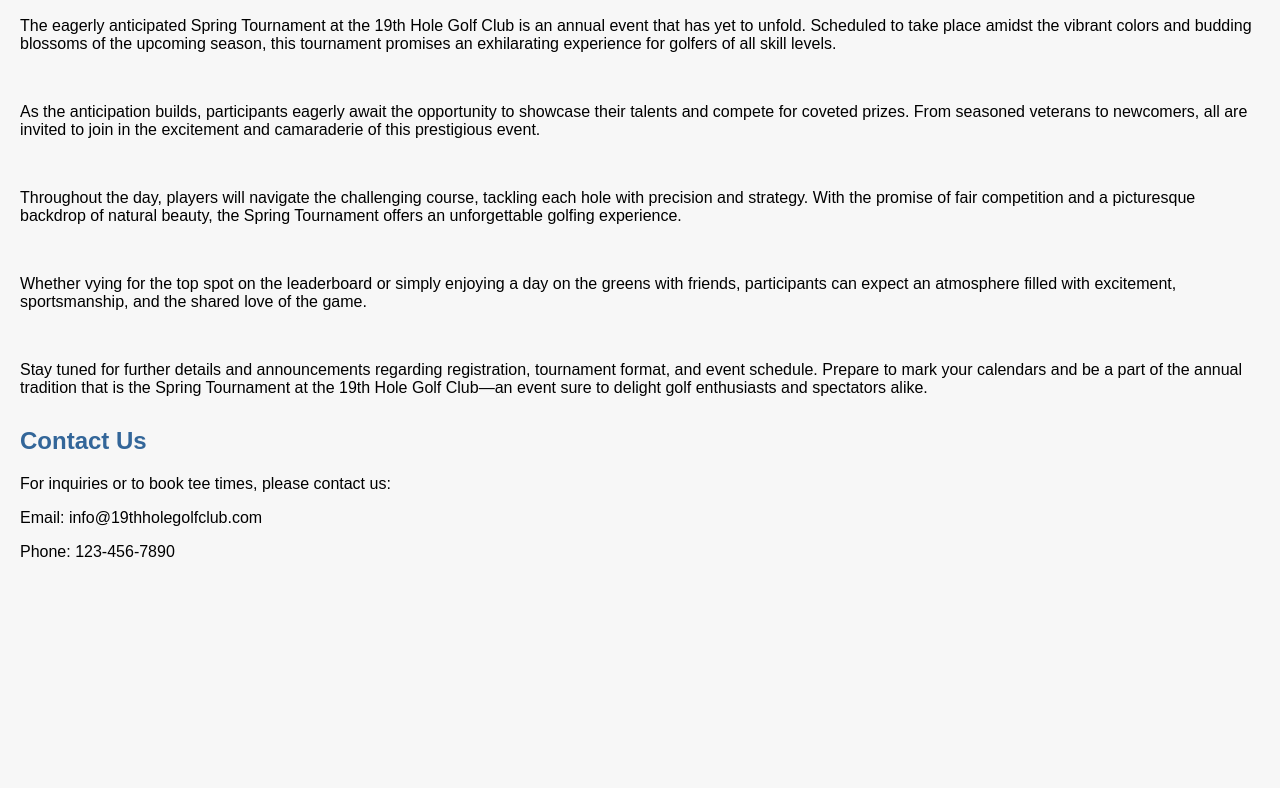
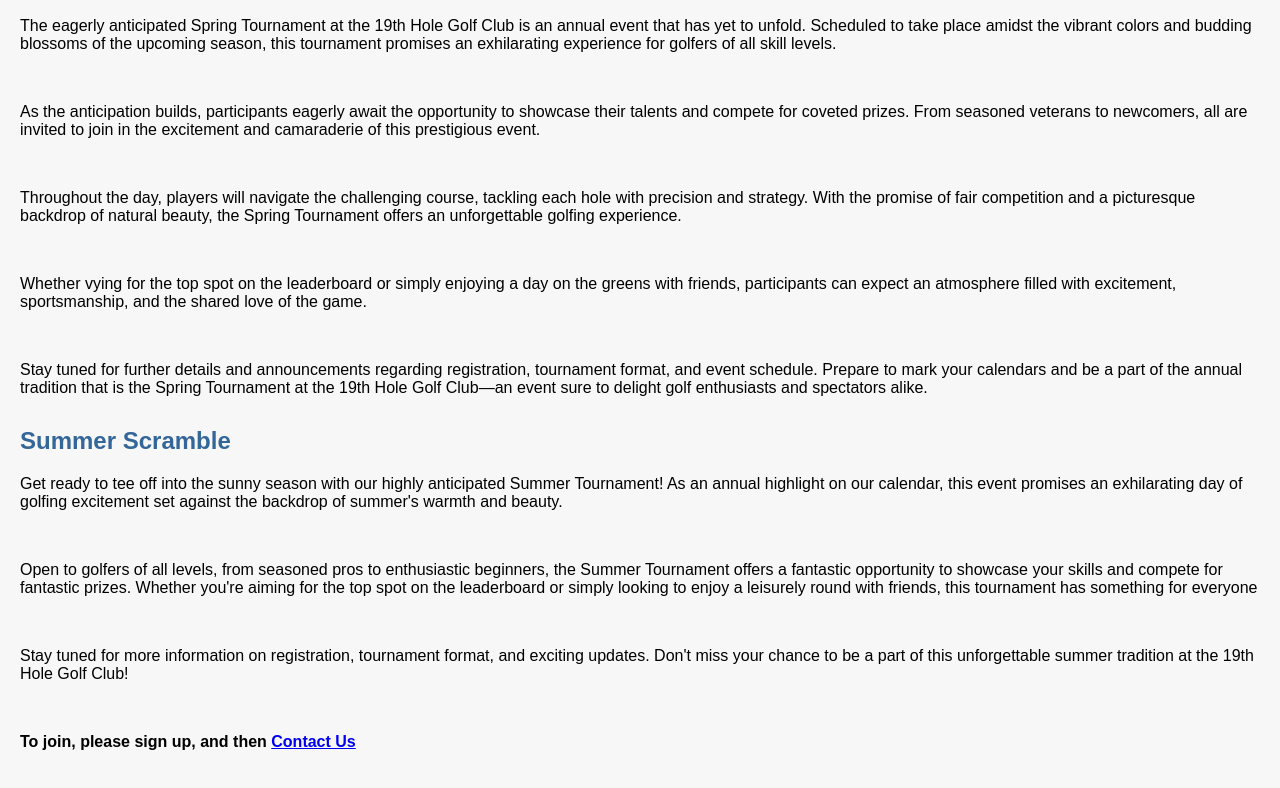
Before and after one commit to briankonji00/web-technology-group-assignment-, a plain HTML site: page Competitions.html in a window 1280 px wide. Shown: the part 452-1240 px from the top of the page. Before the commit the page ends 1063 px from the top, so only its background shows below. Drawn offline with Linux system fonts and the light colour scheme.

Commit message:
Update Competitions.html

```diff
--- a/Competitions.html
+++ b/Competitions.html
@@ -57,10 +57,14 @@
         </section>
 
         <section id="contact">
-            <h2>Contact Us</h2>
-            <p>For inquiries or to book tee times, please contact us:</p>
-            <p>Email: info@19thholegolfclub.com</p>
-            <p>Phone: 123-456-7890</p>
+            <h2>Summer Scramble</h2>
+            <p>Get ready to tee off into the sunny season with our highly anticipated Summer Tournament! As an annual highlight on our calendar, this event promises an exhilarating day of golfing excitement set against the backdrop of summer's warmth and beauty.</p>
+            <br>
+            <p>Open to golfers of all levels, from seasoned pros to enthusiastic beginners, the Summer Tournament offers a fantastic opportunity to showcase your skills and compete for fantastic prizes. Whether you're aiming for the top spot on the leaderboard or simply looking to enjoy a leisurely round with friends, this tournament has something for everyone</p>
+            <br>
+            <p>Stay tuned for more information on registration, tournament format, and exciting updates. Don't miss your chance to be a part of this unforgettable summer tradition at the 19th Hole Golf Club!</p>
+            <br>
+            <b><p>To join, please sign up, and then <a href="Contact.html">Contact Us</a></p></b>
         </section>
     </main>
 </body>
```
